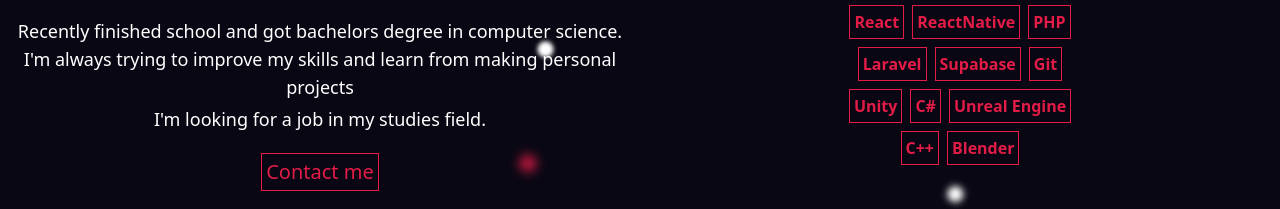
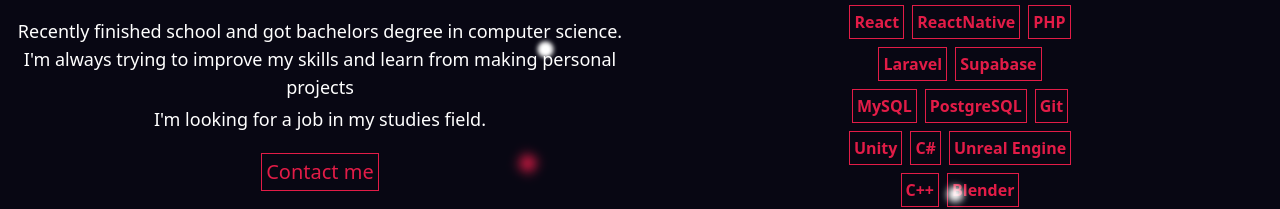
Before and after one commit to NojusTar/Nojus-Portfolio, a website: page index.html in a window 1280 px wide. Shown: the part 551-760 px from the top of the page. Drawn offline with nearby package versions, Linux system fonts and the light colour scheme.

Commit message:
PostSQL + MySQL

```diff
--- a/index.html
+++ b/index.html
@@ -169,6 +169,16 @@
             <div
               class="border transition-all cursor-pointer hover:border-redish-selected hover:text-redish-selected text-redish p-1 font-semibold border-redish"
             >
+              MySQL
+            </div>
+            <div
+              class="border transition-all cursor-pointer hover:border-redish-selected hover:text-redish-selected text-redish p-1 font-semibold border-redish"
+            >
+              PostgreSQL
+            </div>
+            <div
+              class="border transition-all cursor-pointer hover:border-redish-selected hover:text-redish-selected text-redish p-1 font-semibold border-redish"
+            >
               Git
             </div>
             <div
@@ -238,6 +248,11 @@
                   class="border transition-all cursor-pointer hover:border-redish-selected hover:text-redish-selected text-redish p-1 font-semibold border-redish"
                 >
                   Supabase
+                </div>
+                <div
+                  class="border transition-all cursor-pointer hover:border-redish-selected hover:text-redish-selected text-redish p-1 font-semibold border-redish"
+                >
+                  PostgreSQL
                 </div>
                 <div
                   class="border transition-all cursor-pointer hover:border-redish-selected hover:text-redish-selected text-redish p-1 font-semibold border-redish"
```
